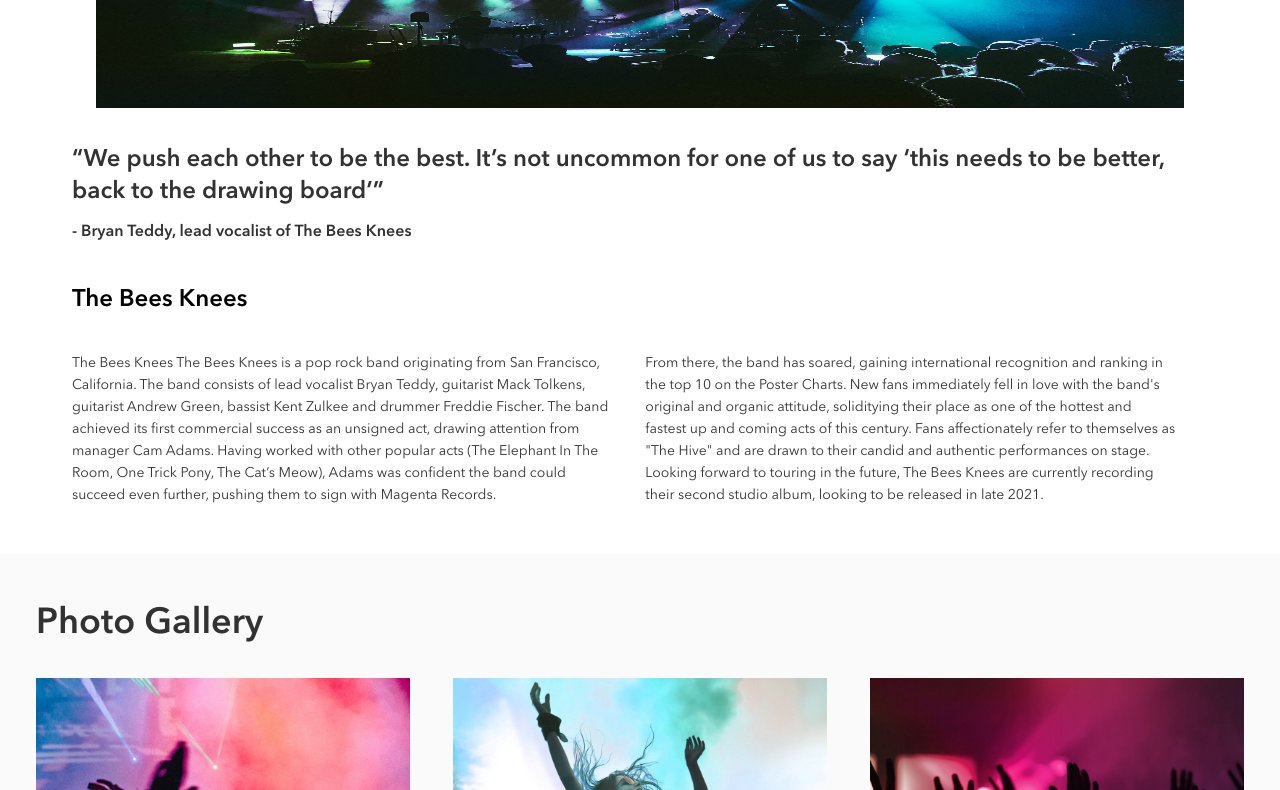
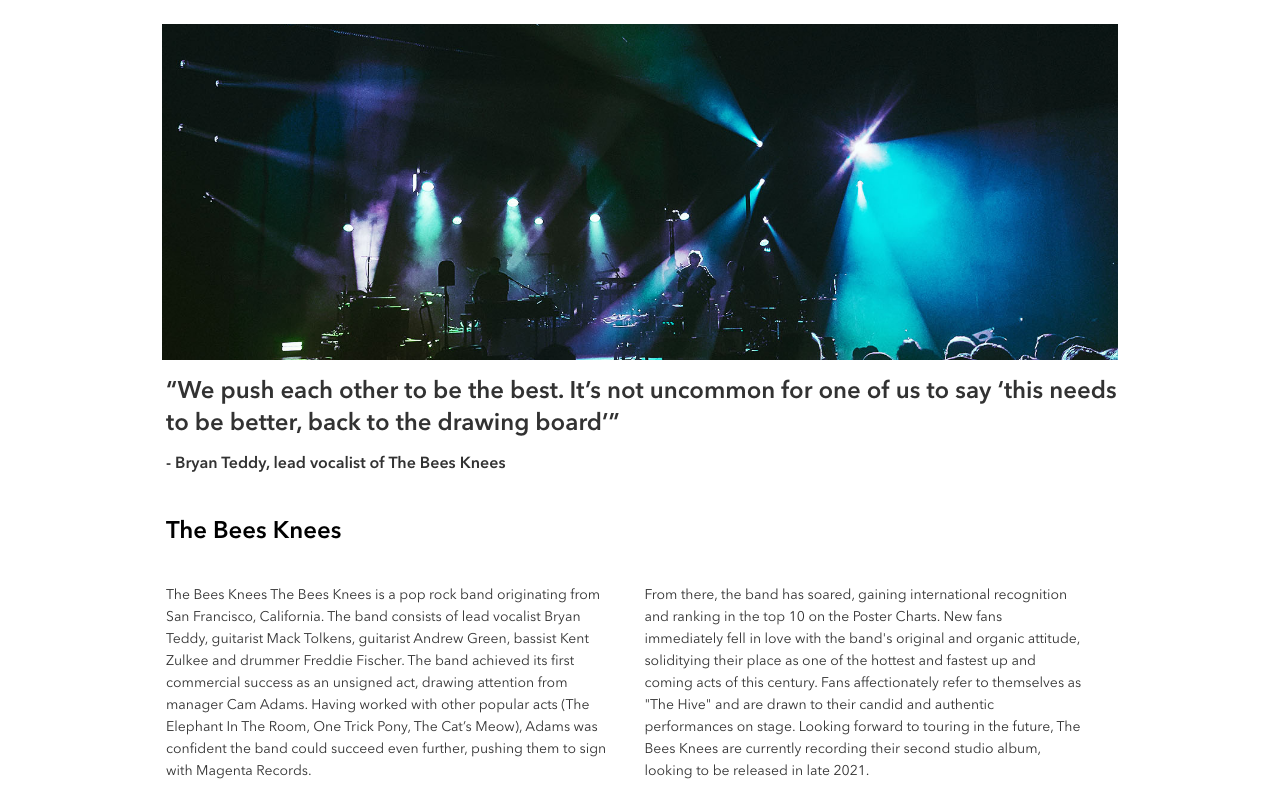
Before and after one commit to Thomasvovk/Band-Site, a plain HTML site: page index.html in a window 1280 px wide. Shown: the part 747-1537 px from the top of the page. Drawn offline with Linux system fonts and the light colour scheme.

Commit message:
completed tablet

```diff
--- a/styles/bio.scss
+++ b/styles/bio.scss
@@ -21,8 +21,11 @@ header {
 .header {
   @include tablet {
     display: flex;
-    gap: 6rem;
+    gap: 4rem;
     padding: 2.25rem 0 0 1rem;
+  }
+  @include desktop {
+    padding-left: 7rem;
   }
   &__logo-img {
     display: flex;
@@ -30,7 +33,7 @@ header {
     margin-left: auto;
     margin-right: auto;
     @include tablet {
-      width: 120%;
+      width: 7.5rem;
     }
   }
   &__logo {
@@ -73,6 +76,8 @@ header {
   }
 }
 
+// Hero Section
+
 .hero {
   margin: 0 0 1.5rem 0;
   width: 100%;
@@ -81,10 +86,12 @@ header {
   background-size: cover;
   background-repeat: no-repeat;
   background-image: url(/assets/Images/hero-bio.jpg);
-
   @include tablet {
     height: 50vh;
     margin: 0 0 3rem 0;
+  }
+  @include desktop {
+    height: 70vh;
   }
 
   &__overlay {
@@ -96,6 +103,9 @@ header {
     @include tablet {
       height: 50vh;
     }
+    @include desktop {
+      height: 70vh;
+    }
   }
 
   &__title {
@@ -106,10 +116,14 @@ header {
     @include tablet {
       @include desktop_tablet_page-header;
       font-family: $font-demi;
-      padding-left: 2.25rem;
+    }
+    @include desktop {
+      padding-left: 7rem;
     }
   }
 }
+
+// Info Section
 
 .info {
   display: flex;
@@ -117,6 +131,11 @@ header {
   margin: 0 1rem 0 1rem;
   @include tablet {
     margin: 0 2.25rem 0 2.25rem;
+  }
+  @include desktop {
+    width: 63.75rem;
+    margin-left: auto;
+    margin-right: auto;
   }
   &__title {
     @include section-header;
@@ -131,12 +150,12 @@ header {
   }
   &__image {
     width: 100%;
-    padding: 0 0 2.25rem 0;
+    padding: 0 0 1rem 0;
     @include tablet {
-      width: 90%;
-      height: 35vh;
-      margin-left: auto;
-      margin-right: auto;
+      width: 100%;
+      height: 22rem;
+      object-fit: cover;
+      margin: 0 2rem 0 2rem;
     }
   }
   &__card {
@@ -155,7 +174,7 @@ header {
       text-align: left;
       font-size: 1.5rem;
       line-height: 2rem;
-      margin: 0 2.25rem 0 2.25rem;
+      margin: 0 2rem 0 2.25rem;
     }
   }
   &__quote-owner {
@@ -199,6 +218,8 @@ header {
   }
 }
 
+// Gallery Section
+
 .gallery {
   background-color: $Alabaster-color;
   display: flex;
@@ -207,13 +228,18 @@ header {
   @include tablet {
     padding: 0 2.25rem 2rem 2.25rem;
   }
+  @include desktop {
+    width: 63.75rem;
+    margin-left: auto;
+    margin-right: auto;
+  }
 
   &__image {
     width: 100%;
     padding: 0 0 1rem 0;
     @include tablet {
       width: 31%;
-      padding: 0 0 2rem 0;
+      padding: 0;
     }
   }
   &__title {
@@ -229,14 +255,20 @@ header {
 
   &__card {
     margin: 0 1rem 0 1rem;
+    column-gap: 1rem;
+    row-gap: 1rem;
     @include tablet {
       display: flex;
       flex-wrap: wrap;
       justify-content: space-between;
       margin: 0;
+      column-gap: 1.5rem;
+      row-gap: 1.5rem;
     }
   }
 }
+
+// Footer Section
 
 footer {
   background-color: $BandSite-color;
--- a/styles/partials/_mixins.scss
+++ b/styles/partials/_mixins.scss
@@ -1,6 +1,14 @@
+@use "./variables" as *;
+
 // Layout
 @mixin tablet {
-  @media (min-width: 768px) {
+  @media (min-width: $tablet-breakpoint) {
+    @content;
+  }
+}
+
+@mixin desktop {
+  @media (min-width: $desktop-breakpoint) {
     @content;
   }
 }
--- a/styles/partials/_variables.scss
+++ b/styles/partials/_variables.scss
@@ -7,3 +7,7 @@ $Alabaster-color: #fafafa;
 $font-regular: "Avenir Next Regular";
 $font-demi: "Avenir Next Demi";
 $font-bold: "Avenir Next Bold";
+
+// MOBILE screen sizes are defined at 320px, but are applied to screen sizes 767px and below.
+$tablet-breakpoint: 768px; // screen sizes are defined at 768px, but are applied to screen sizes from 768px to 1279px.
+$desktop-breakpoint: 1280px; // DESKTOP screen sizes are defined at 1280px, but are applied to screen sizes 1280px and greater.
```
Also changed, not shown: index.html (+16 -1 lines), styles/bio.css.
